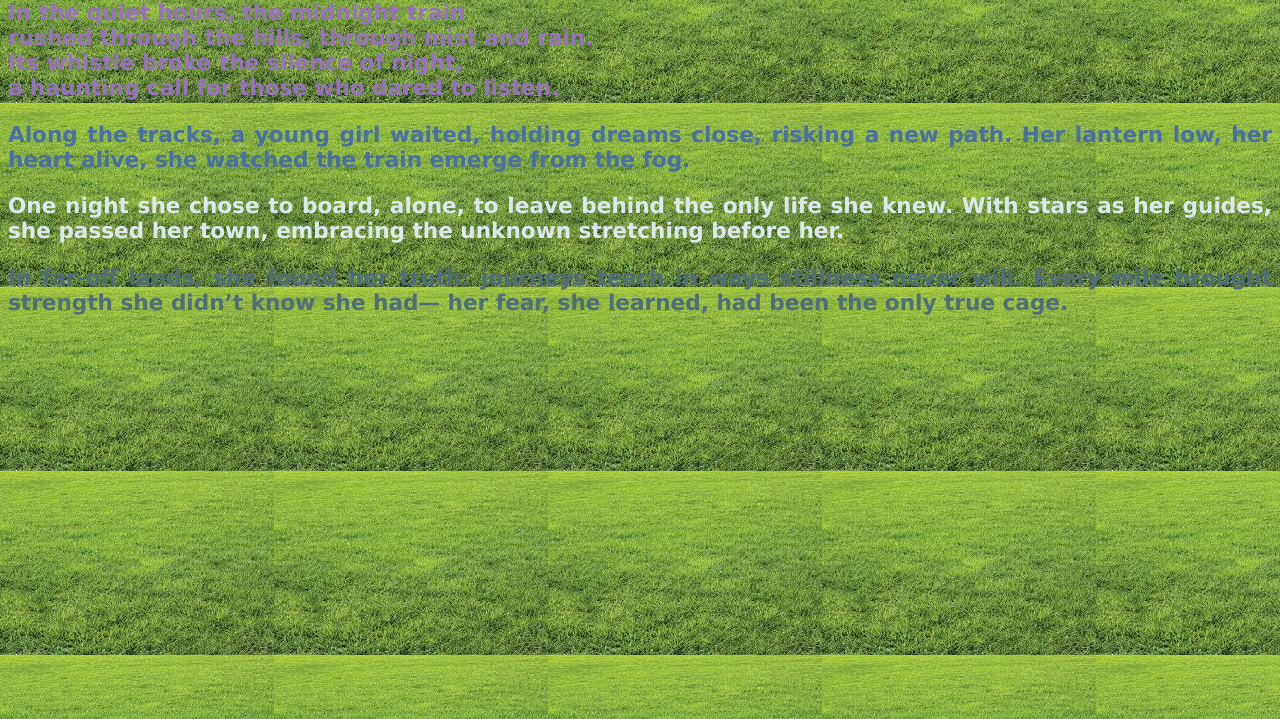
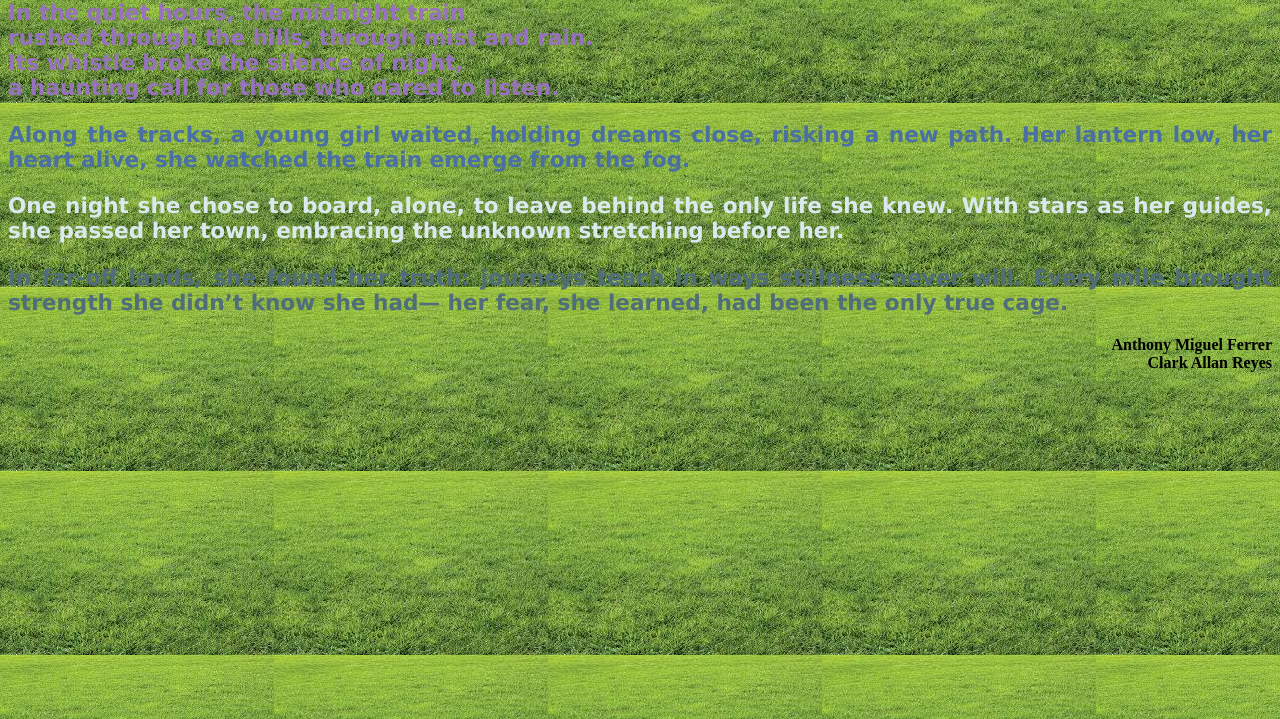
Before and after one commit to SytricAcid/SytricAcid.github.io, a plain HTML site: page index.html in a window 1280 px wide. Shown: the part 81-800 px from the top of the page. Drawn offline with Linux system fonts and the light colour scheme.

Commit message:
Update index.html

```diff
--- a/index.html
+++ b/index.html
@@ -36,6 +36,7 @@ Every mile brought strength she didn’t know she had—
 her fear, she learned, had been the only true cage.
 </p>
 
+<p align="right"> Anthony Miguel Ferrer <br> Clark Allan Reyes </p>
 
 </body>
 </html>
```
